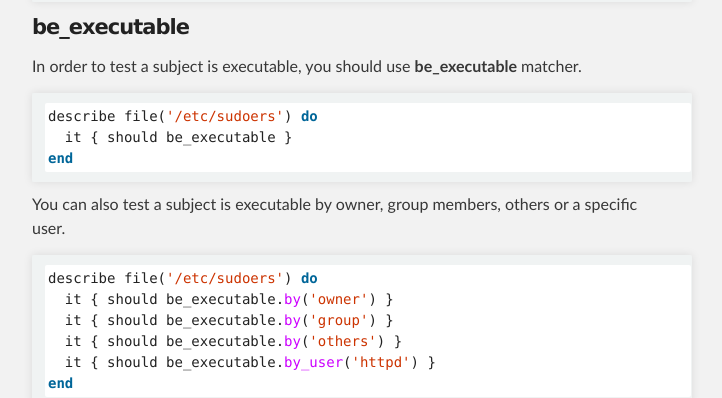
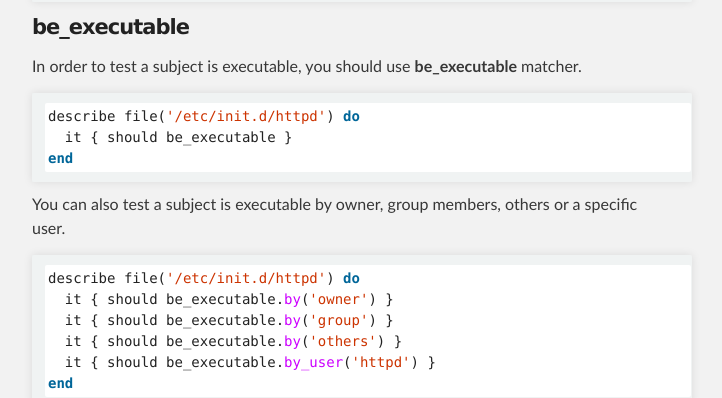
Before and after one commit to serverspec/serverspec.github.io, a Jekyll site: the page built from resource_types.md, in a window 1280 px wide and 900 px high, scrolled down 4623 px. Shown: the part 152-550 px from the top of the window, without its empty margins (288-1010 px from the left). Built offline with Jekyll 4.4.1, drawn with Linux system fonts in a browser that asks for light colours; Markdown is read by kramdown in place of the engine named in the settings.

Commit message:
Fix example of be_executable matcher

````diff
--- a/_includes/file.md
+++ b/_includes/file.md
@@ -144,7 +144,7 @@ end
 In order to test a subject is executable, you should use **be\_executable** matcher.
 
 ```ruby
-describe file('/etc/sudoers') do
+describe file('/etc/init.d/httpd') do
   it { should be_executable }
 end
 ```
@@ -152,7 +152,7 @@ end
 You can also test a subject is executable by owner, group members, others or a specific user.
 
 ```ruby
-describe file('/etc/sudoers') do
+describe file('/etc/init.d/httpd') do
   it { should be_executable.by('owner') }
   it { should be_executable.by('group') }
   it { should be_executable.by('others') }
````
